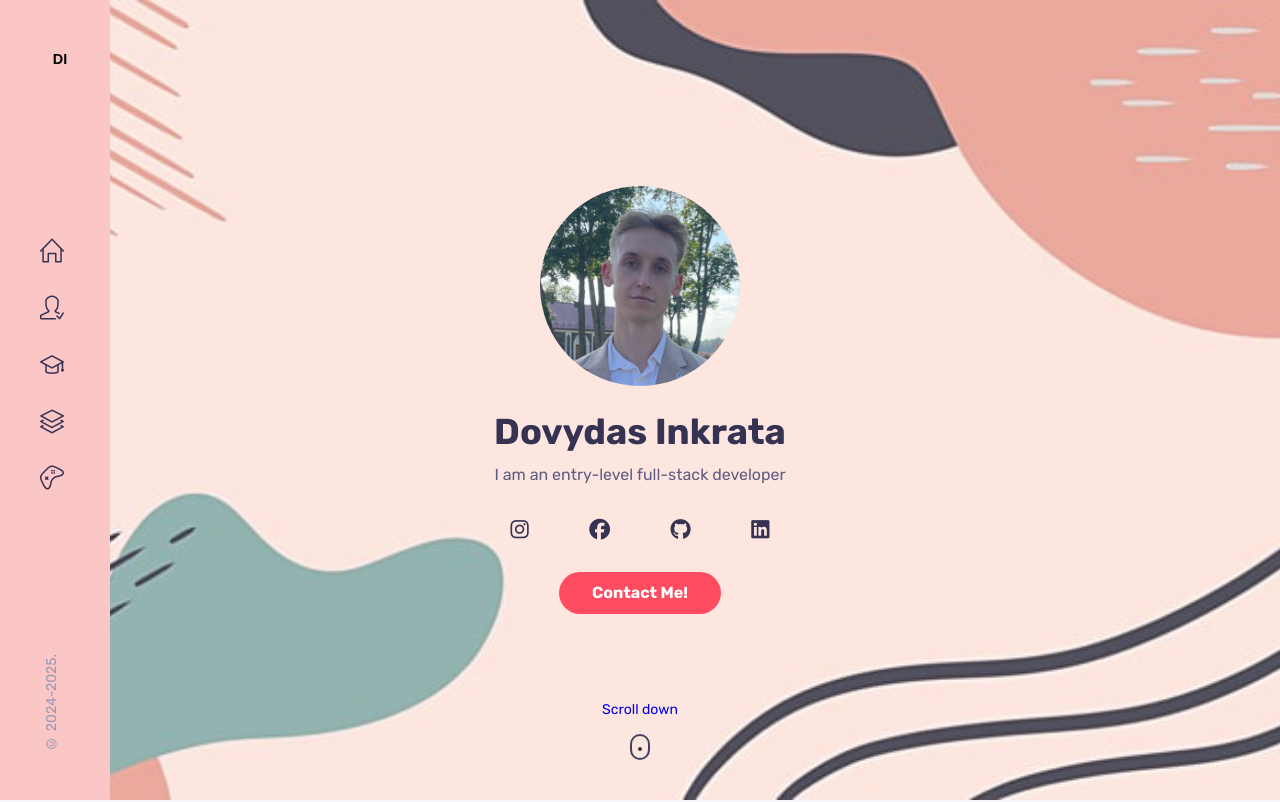
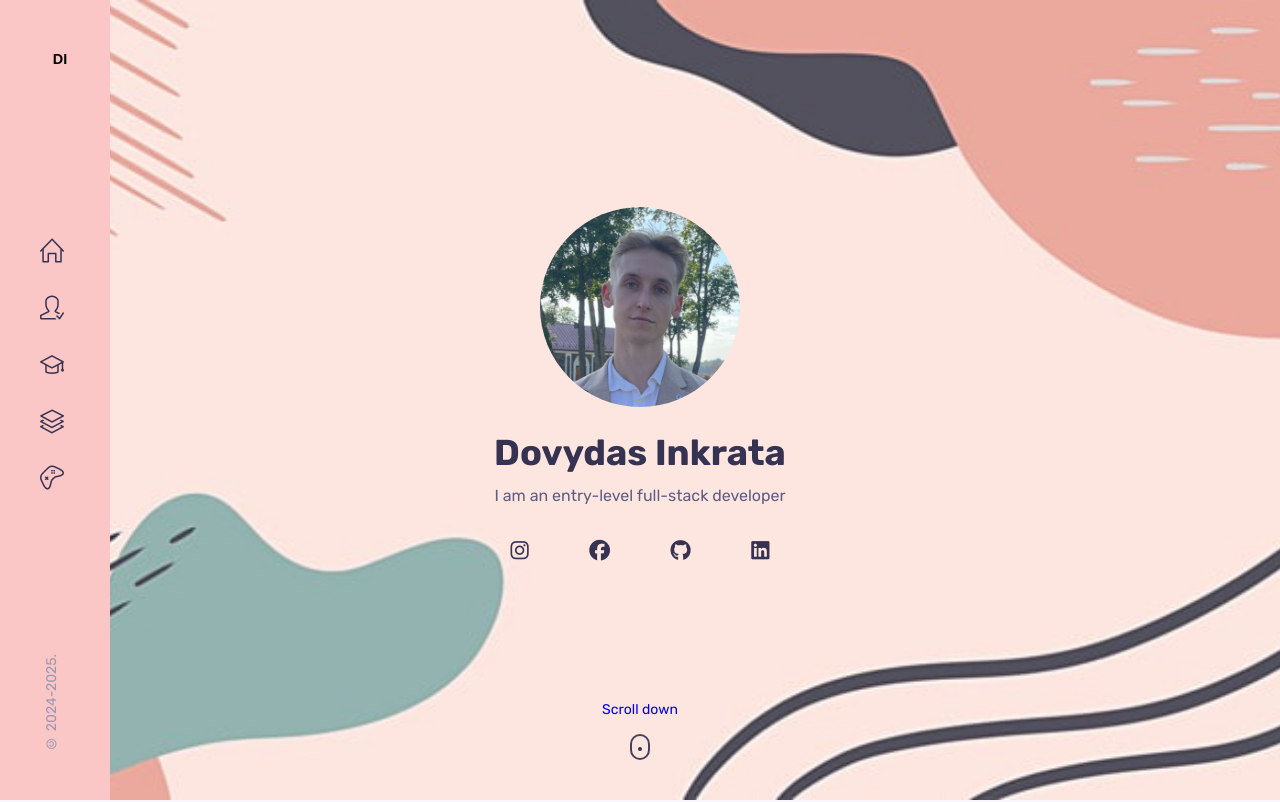
Before and after one commit to dovink/Portfolio, a React (Vite) app in the folder client/: page / in a window 1280 px wide. Shown: the top 802 px of the page. Built offline with nearby package versions, Linux system fonts and the light colour scheme.

Commit message:
Update: deleted uneccessary button

```diff
--- a/client/src/components/Home/home.jsx
+++ b/client/src/components/Home/home.jsx
@@ -14,9 +14,6 @@ const Home = () => {
           I am an entry-level full-stack developer
         </span>
         <Socials />
-        <a href="#contact" className="btn">
-          Contact Me!
-        </a>
         <ScrollDown />
       </div>
     </section>
```
